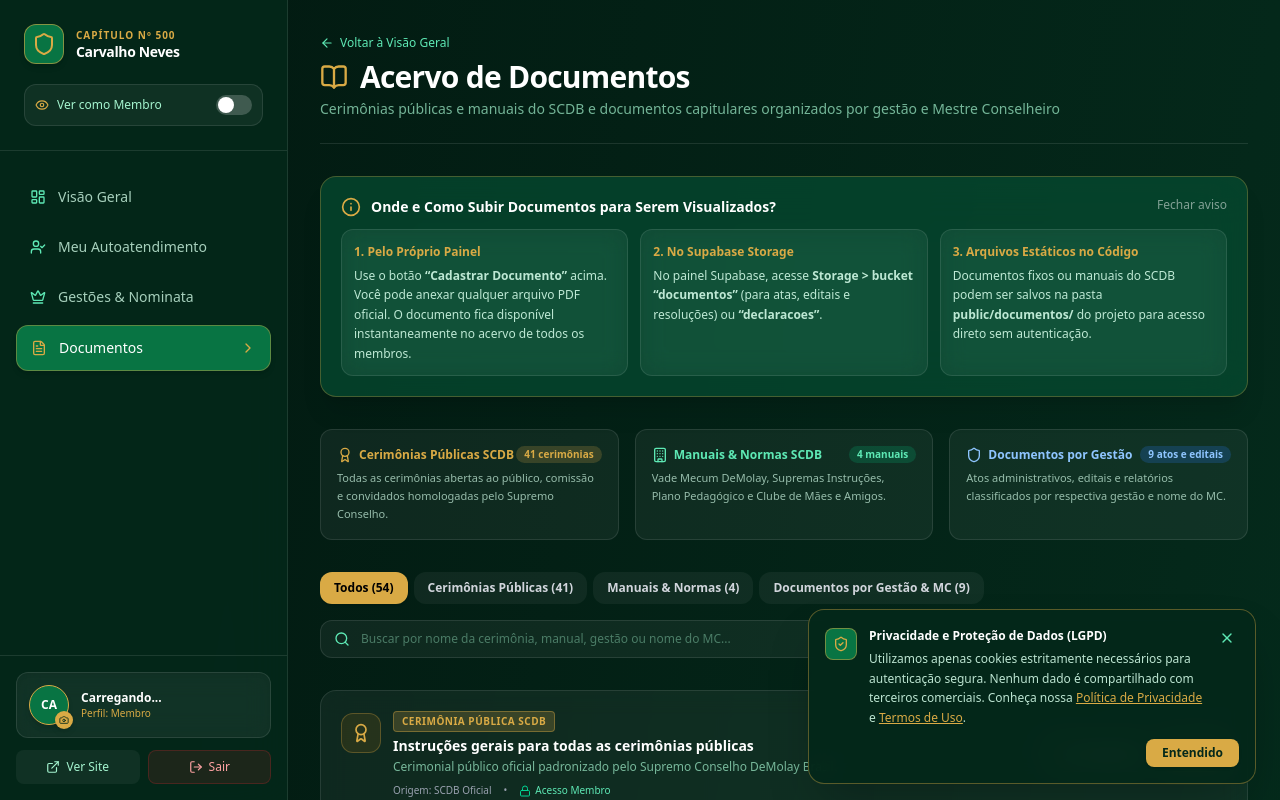
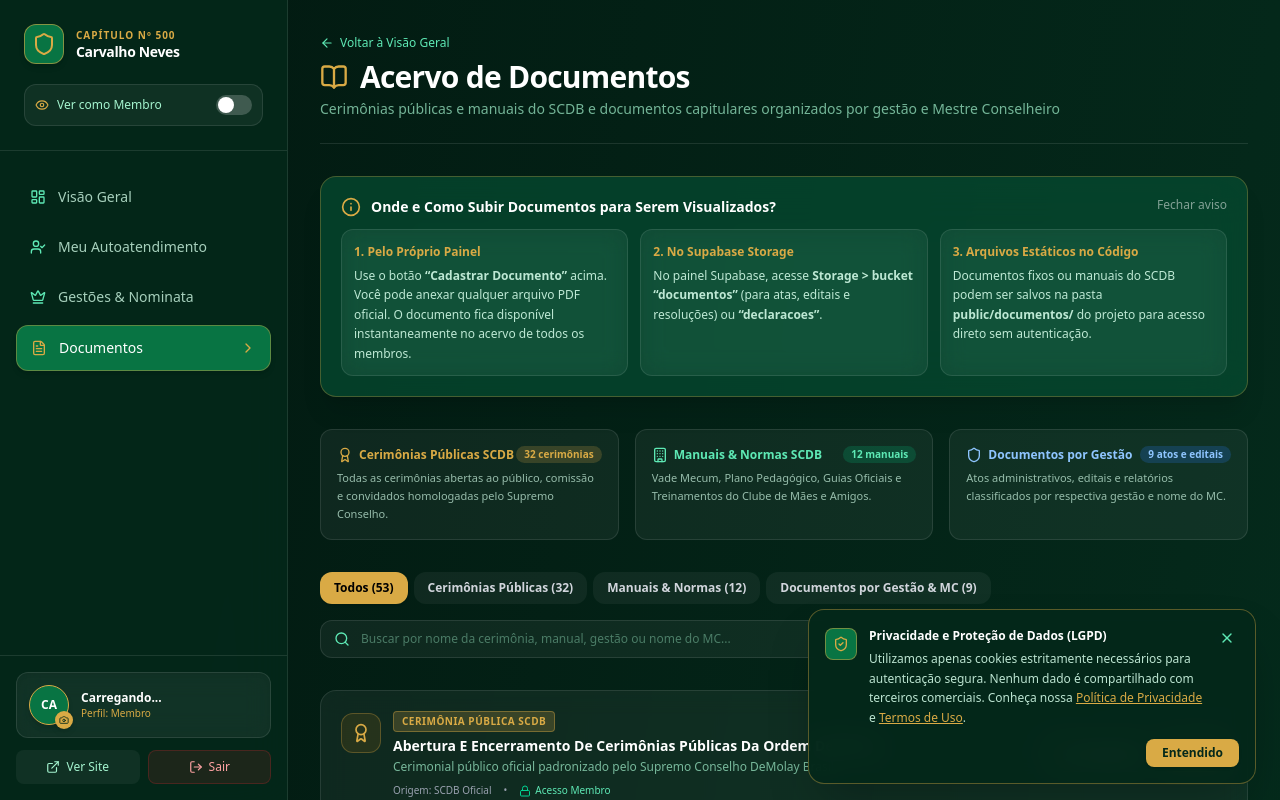
Before and after one commit to jotamonteiro0/site-cn, a Next.js app: page /dashboard/documentos in a window 1280 px wide. Shown: the top 800 px of the page. Built offline with nearby package versions, Linux system fonts and the light colour scheme; no server answers.

Commit message:
feat(documentos): sincroniza acervo com pasta local exemplo, remove instalacao de oficiais e singular, adiciona rota de streaming de pdfs

```diff
--- a/app/(dashboard)/dashboard/documentos/page.tsx
+++ b/app/(dashboard)/dashboard/documentos/page.tsx
@@ -37,69 +37,112 @@ interface DocumentRecord {
 
 // 1. Acervo Completo do SCDB (Cerimônias Públicas e Manuais Oficiais)
 const scdbPublicCeremonies = [
-  "Instruções gerais para todas as cerimônias públicas",
-  "Cerimônia De Instalação Do Conselho Consultivo",
-  "Cerimônia Da Luz",
-  "Cerimônia De Recepção De Grande Mestre",
-  "Investidura Chevalier",
-  "Investidura Chevalier (Singular)",
-  "Investidura Na Cruz De Honra",
-  "Investidura Na Cruz De Honra (Singular)",
-  "Cerimônia Das Flores",
-  "Cerimônia Fúnebre - Em Memória",
-  "Cerimônia De Instalação De Oficiais",
-  "Cerimônia De Instalação De Oficiais Em Ordem Inversa",
-  "Apresentação De Visitantes",
-  "Investidura à Legião De Honra",
-  "Investidura à Legião De Honra (Singular)",
-  "Cerimônia Da Maioridade",
-  "Cerimônia Da Maioridade (Singular)",
-  "Cerimônia Em Memória Para Adultos",
-  "Cerimônia Das Nove Horas",
-  "Cerimônia Do Representante DeMolay",
-  "Cerimônia Do Representante DeMolay (Singular)",
-  "Cerimônia Do Abraço",
-  "Cerimônia De Apresentação De Visitantes Ilustres",
-  "Tributo Aos Maçons",
   "Abertura E Encerramento De Cerimônias Públicas Da Ordem DeMolay",
   "Abertura e Encerramento De Congressos DeMolay",
-  "Cerimônia De Instalação Do Supremo Conselho",
-  "Cerimônia De Instalação Do Mestre Conselheiro Nacional E Mestre Conselheiro Nacional Adjunto",
+  "Apresentação De Visitantes",
+  "Cerimônia Antes que Seja Tarde",
+  "Cerimônia Da Luz",
+  "Cerimônia Da Maioridade",
+  "Cerimônia Das Flores",
+  "Cerimônia Das Nove Horas",
+  "Cerimônia De Apresentação De Visitantes Ilustres",
+  "Cerimônia De Instalação De Oficiais Em Ordem Inversa",
+  "Cerimônia De Instalação De Oficial Executivo",
+  "Cerimônia De Instalação Do Conselho Consultivo",
   "Cerimônia De Instalação Do Grande Conselho Estadual-Distrital",
   "Cerimônia De Instalação Do MCE-Distrital e do MCE-Distrital Adjunto",
-  "Cerimônia De Instalação De Oficial Executivo",
+  "Cerimônia De Instalação Do Mestre Conselheiro Nacional E Mestre Conselheiro Nacional Adjunto",
   "Cerimônia De Instalação Do Mestre Conselheiro Regional",
+  "Cerimônia De Instalação Do Supremo Conselho",
+  "Cerimônia De Recepção De Grande Mestre",
+  "Cerimônia Do Abraço",
+  "Cerimônia Do Emblema",
+  "Cerimônia Do Representante DeMolay",
+  "Cerimônia Dos Pais",
+  "Cerimônia Em Memória Para Adultos",
+  "Cerimônia Fúnebre - Em Memória",
+  "Instruções Gerais para todas as Cerimônias Públicas",
+  "Investidura Chevalier",
+  "Investidura Na Cruz De Honra",
+  "Investidura à Legião De Honra",
   "Pin De Membro DeMolay",
-  "Cerimônia Dos Pais",
-  "Uma Lição Histórica",
-  "Cerimônia Do Emblema",
+  "Tributo Aos Maçons",
   "Tributo às Mães",
-  "Cerimônia De Homenagem à Bandeira Nacional - Ordem Dos Escudeiros",
-  "Cerimônia Do Dia Das Mães - Ordem Dos Escudeiros",
-  "Cerimônia Do Dia Dos Pais - Ordem Dos Escudeiros",
-  "Cerimônia Antes que Seja Tarde"
+  "Uma Lição Histórica"
 ];
 
 const scdbGeneralManuals = [
   {
+    title: "Vade Mecum DeMolay",
+    description: "Compêndio oficial com a legislação, estatuto, regulamento geral e orientações administrativas nacionais.",
+    type: "Legislação & Normas",
+    fileName: "Vade Mecum DeMolay.pdf",
+  },
+  {
+    title: "Plano Pedagógico - Supremo Conselho DeMolay Brasil",
+    description: "Diretrizes educacionais, trilhas de liderança, virtudes e formação continuada da juventude DeMolay.",
+    type: "Diretriz Educacional",
+    fileName: "Plano Pedagógico - Supremo Conselho DeMolay Brasil.pdf",
+  },
+  {
+    title: "Guia de Honrarias, Prêmios e Títulos (7° Edição -2026)",
+    description: "Manual completo de condecorações, distinções e méritos concedidos pelo Supremo Conselho DeMolay Brasil.",
+    type: "Guia & Regulamento",
+    fileName: "Guia de Honrarias, Prêmios e Títulos (7° Edição -2026).pdf",
+  },
+  {
+    title: "Guia Administrativo para Capítulos",
+    description: "Manual de gestão capitular, procedimentos de secretaria, tesouraria e governança interna.",
+    type: "Manual Administrativo",
+    fileName: "Guia Administrativo para Capítulos.pdf",
+  },
+  {
+    title: "Guia Novo Membro",
+    description: "Instruções fundamentais para novos iniciados sobre a vivência, estrutura e deveres na Ordem DeMolay.",
+    type: "Guia de Iniciação",
+    fileName: "Guia Novo Membro.pdf",
+  },
+  {
+    title: "Guia do Candidato - 1ª Edição",
+    description: "Orientações formais para candidatos que pleiteiam admissão nas fileiras da Ordem DeMolay.",
+    type: "Guia de Admissão",
+    fileName: "Guia do Candidato - 1ª Edição.pdf",
+  },
+  {
+    title: "Guia do Sindicante - 1ª Edição",
+    description: "Diretrizes e protocolos para comissões sindicantes no processo de averiguação e sindicância.",
+    type: "Guia de Sindicância",
+    fileName: "Guia do Sindicante - 1ª Edição.pdf",
+  },
+  {
     title: "Serviço de Instalação do Clube de Mães e Amigos",
     description: "Normas, ritual de posse e diretrizes de apoio fraterno do Clube de Mães e Amigos do Capítulo.",
     type: "Manual Institucional",
+    fileName: "Serviço de Instalação do Clube de Mães e Amigos.pdf",
   },
   {
-    title: "Vade Mecum DeMolay",
-    description: "Compêndio oficial com a legislação, estatuto, regulamento geral e orientações administrativas nacionais.",
-    type: "Legislação & Normas",
+    title: "Devocional: Clube de Mães e Amigos da Ordem DeMolay",
+    description: "Compilação de leituras, orações e reflexões devocionais dedicadas aos encontros do Clube de Mães e Amigos.",
+    type: "Manual Devocional",
+    fileName: "Devocional: Clube de Mães e Amigos da Ordem DeMolay.pdf",
   },
   {
-    title: "Supremas Instruções",
-    description: "Instruções normativas e decretos regulamentares emitidos pelo Supremo Conselho DeMolay Brasil.",
-    type: "Instruções Normativas",
+    title: "Treinamento para Clubes de Mães e Amigos. A Ordem DeMolay: Uma escola de valores. Módulo I",
+    description: "Capacitação introdutória sobre valores, história e propósito da Ordem DeMolay para o Clube de Mães.",
+    type: "Treinamento & Formação",
+    fileName: "Treinamento para Clubes de Mães e Amigos. A Ordem DeMolay: Uma escola de valores. Módulo I.pdf",
   },
   {
-    title: "Plano Pedagógico",
-    description: "Diretrizes educacionais, trilhas de liderança, virtudes e formação continuada da juventude DeMolay.",
-    type: "Diretriz Educacional",
+    title: "Treinamento para Clubes de Mães e Amigos. Missão, história e identidade. Módulo II",
+    description: "Segundo módulo de capacitação aprofundando a missão, identidade e trabalho conjunto com os Capítulos.",
+    type: "Treinamento & Formação",
+    fileName: "Treinamento para Clubes de Mães e Amigos. Missão, história e identidade. Módulo II.pdf",
+  },
+  {
+    title: "Treinamento para Clube de Mães Amigos. Organização, atuação e continuidade. Módulo III",
+    description: "Terceiro módulo abordando rotinas organizacionais, planejamento de eventos e continuidade do projeto.",
+    type: "Treinamento & Formação",
+    fileName: "Treinamento para Clube de Mães Amigos. Organização, atuação e continuidade. Módulo III.pdf",
   },
 ];
 
@@ -287,7 +330,7 @@ export default function DashboardDocumentosPage() {
   const allCatalog = useMemo(() => {
     const list: DocumentRecord[] = [];
 
-    // Cerimônias Públicas SCDB
+    // Cerimônias Públicas SCDB (com link automático para PDF local)
     scdbPublicCeremonies.forEach((title, idx) => {
       const id = `scdb-cer-${idx + 1}`;
       list.push({
@@ -298,11 +341,11 @@ export default function DashboardDocumentosPage() {
         description: `Cerimonial público oficial padronizado pelo Supremo Conselho DeMolay Brasil.`,
         visibility: "members",
         date: "SCDB Oficial",
-        downloadUrl: attachments[id],
+        downloadUrl: attachments[id] || `/api/documents/${encodeURIComponent(title + ".pdf")}`,
       });
     });
 
-    // Manuais Gerais SCDB
+    // Manuais Gerais SCDB (com link automático para PDF local)
     scdbGeneralManuals.forEach((m, idx) => {
       const id = `scdb-man-${idx + 1}`;
       list.push({
@@ -313,7 +356,7 @@ export default function DashboardDocumentosPage() {
         description: m.description,
         visibility: "members",
         date: "Norma SCDB",
-        downloadUrl: attachments[id],
+        downloadUrl: attachments[id] || `/api/documents/${encodeURIComponent(m.fileName)}`,
       });
     });
 
@@ -647,7 +690,7 @@ export default function DashboardDocumentosPage() {
             </span>
           </div>
           <p className="text-emerald-100/70 text-[11px] leading-relaxed">
-            Vade Mecum DeMolay, Supremas Instruções, Plano Pedagógico e Clube de Mães e Amigos.
+            Vade Mecum, Plano Pedagógico, Guias Oficiais e Treinamentos do Clube de Mães e Amigos.
           </p>
         </div>
 
--- /dev/null
+++ b/app/api/documents/[filename]/route.ts
@@ -0,0 +1,34 @@
+import { NextResponse } from "next/server";
+import fs from "fs";
+import path from "path";
+
+export async function GET(
+  _request: Request,
+  { params }: { params: Promise<{ filename: string }> }
+) {
+  try {
+    const { filename } = await params;
+    const decoded = decodeURIComponent(filename);
+    const safeName = path.basename(decoded);
+    const targetPath = path.join(
+      process.cwd(),
+      "exemplo",
+      safeName.endsWith(".pdf") ? safeName : `${safeName}.pdf`
+    );
+
+    if (!fs.existsSync(targetPath)) {
+      return NextResponse.json({ error: "Arquivo não encontrado." }, { status: 404 });
+    }
+
+    const fileBuffer = fs.readFileSync(targetPath);
+    return new NextResponse(fileBuffer, {
+      headers: {
+        "Content-Type": "application/pdf",
+        "Content-Disposition": `inline; filename="${encodeURIComponent(safeName)}"`,
+      },
+    });
+  } catch (err) {
+    console.error("Erro ao servir documento PDF:", err);
+    return NextResponse.json({ error: "Falha ao ler documento." }, { status: 500 });
+  }
+}
```
Also changed, not shown: 1 other file (tests, documents, lock files or other folders).
